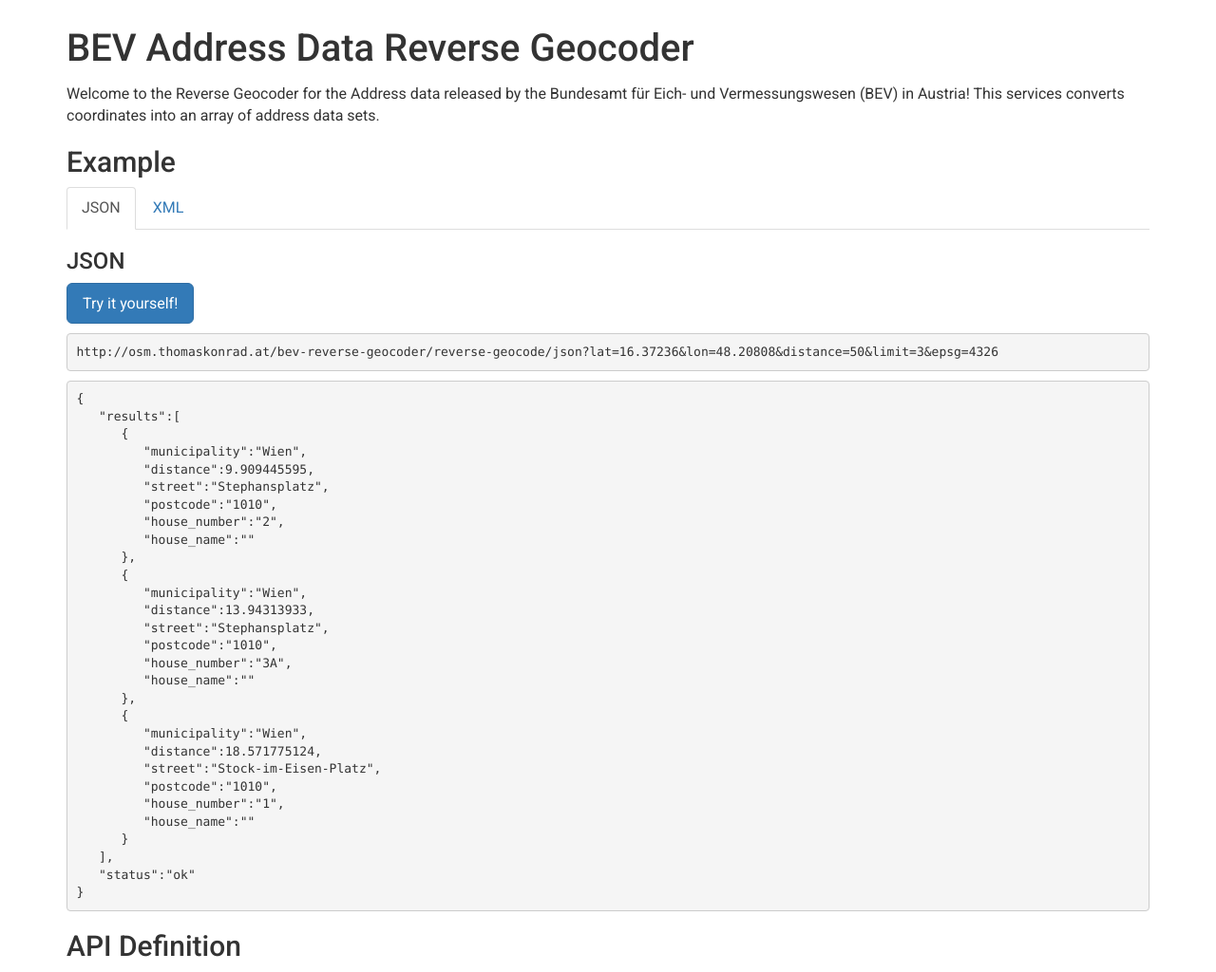
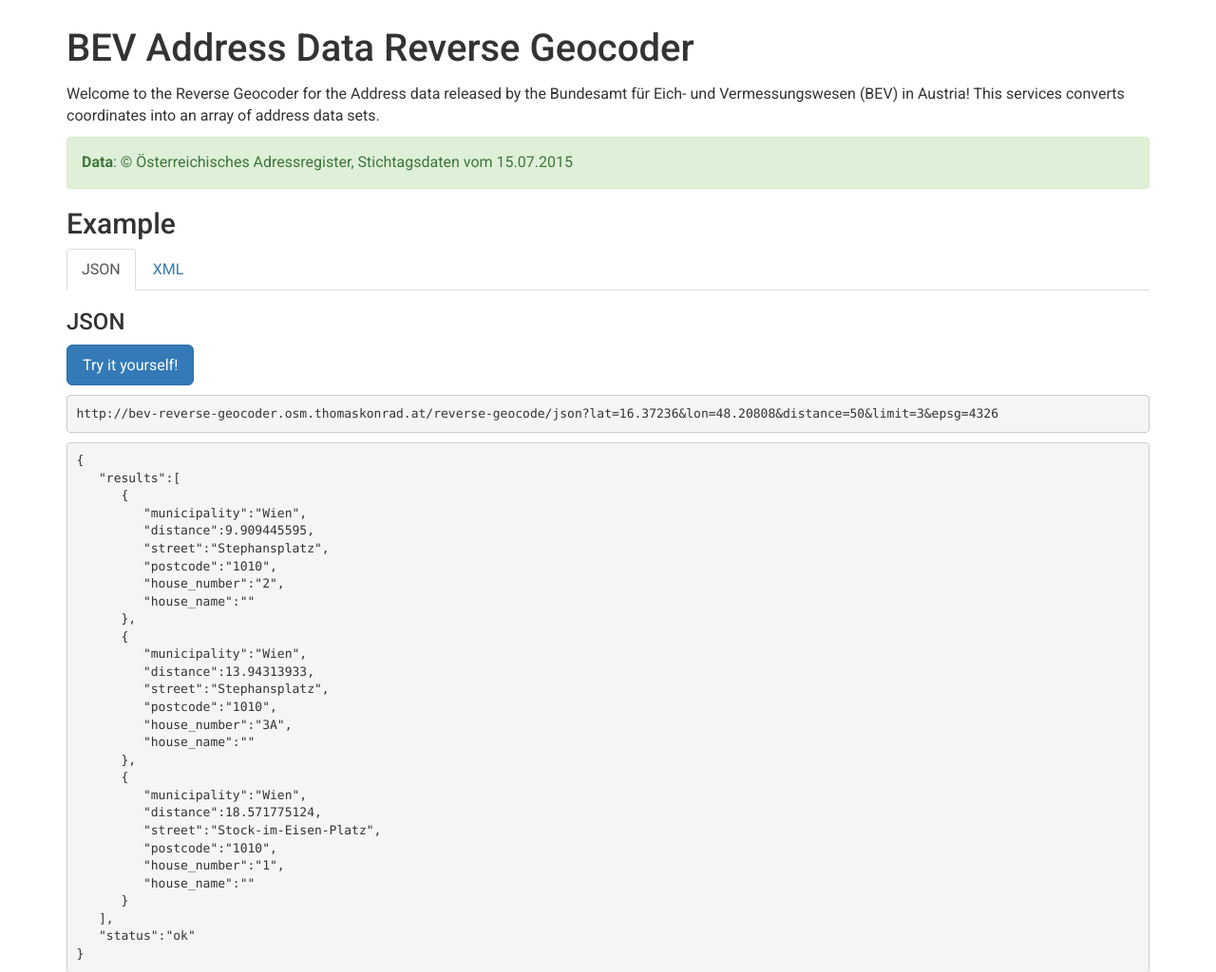
Before and after one commit to thomaskonrad/bev-reverse-geocoder, a Django app: page / in a window 1280 px wide. Shown: the part 51-1075 px from the top of the page at 95% size. Run offline with Django 3.2, Linux system fonts and the light colour scheme; some libraries are stand-ins or nearby versions.

Commit message:
Add copyright info.

```diff
--- a/bev_reverse_geocoder_api/templates/index.html
+++ b/bev_reverse_geocoder_api/templates/index.html
@@ -13,6 +13,8 @@
     <p>Welcome to the Reverse Geocoder for the Address data released by the Bundesamt für Eich- und Vermessungswesen
     (BEV) in Austria! This services converts coordinates into an array of address data sets.</p>
 
+    <div class="alert alert-success" role="alert"><strong>Data</strong>: © Österreichisches Adressregister, Stichtagsdaten vom 15.07.2015</div>
+
     <h2>Example</h2>
 
     <ul id="tabs" class="nav nav-tabs" data-tabs="tabs">
@@ -25,7 +27,7 @@
 
             <p><a href="reverse-geocode/json?lat=16.37236&lon=48.20808&distance=50&limit=3&epsg=4326" class="btn btn-primary btn-lg">Try it yourself!</a></p>
 
-            <pre>http://osm.thomaskonrad.at/bev-reverse-geocoder/reverse-geocode/json?lat=16.37236&lon=48.20808&distance=50&limit=3&epsg=4326</pre>
+            <pre>http://bev-reverse-geocoder.osm.thomaskonrad.at/reverse-geocode/json?lat=16.37236&lon=48.20808&distance=50&limit=3&epsg=4326</pre>
 
     <pre>{
    "results":[
@@ -62,7 +64,7 @@
 
             <p><a href="reverse-geocode/xml?lat=16.37236&lon=48.20808&distance=50&limit=3&epsg=4326" class="btn btn-primary btn-lg">Try it yourself!</a></p>
 
-            <pre>http://osm.thomaskonrad.at/bev-reverse-geocoder/reverse-geocode/xml?lat=16.37236&lon=48.20808&distance=50&limit=3&epsg=4326</pre>
+            <pre>http://bev-reverse-geocoder.osm.thomaskonrad.at/reverse-geocode/xml?lat=16.37236&lon=48.20808&distance=50&limit=3&epsg=4326</pre>
 
     <pre>&lt;reverse_geocode_results&gt;
     &lt;status&gt;ok&lt;/status&gt;
--- a/bev_reverse_geocoder_api/views.py
+++ b/bev_reverse_geocoder_api/views.py
@@ -113,7 +113,7 @@ def reverse_geocode(request, format):
         }
         return HttpResponseServerError(get_response_content(result, format), content_type=get_content_type(format))
 
-    result = {'status': 'ok', 'results': dict_result}
+    result = {'status': 'ok', 'copyright': '© Österreichisches Adressregister, Stichtagsdaten vom 15.07.2015', 'results': dict_result}
 
     return HttpResponse(get_response_content(result, format), content_type=get_content_type(format))
 
```
